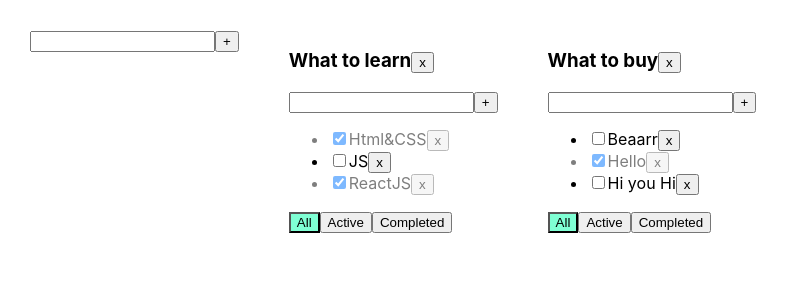
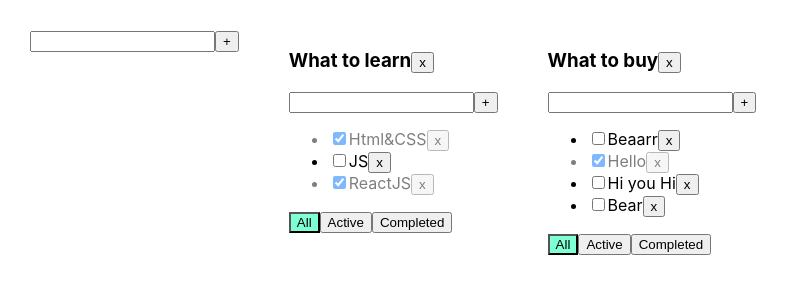
Before and after one commit to Dimkysy/todolist-repeat, a React (Create React App) app: page / in a window 1280 px wide. Shown: the top 300 px of the page, without its empty margins (0-789 px from the left). Built offline with nearby package versions, Linux system fonts and the light colour scheme.

Commit message:
repeat lesson five

```diff
--- a/src/App.tsx
+++ b/src/App.tsx
@@ -38,6 +38,7 @@ function App() {
             {id: v1(), title: "Beaarr", isDone: false},
             {id: v1(), title: "Hello", isDone: true},
             {id: v1(), title: "Hi you Hi", isDone: false},
+            {id: v1(), title: "Bear", isDone: false},
         ]
     })
 
```
